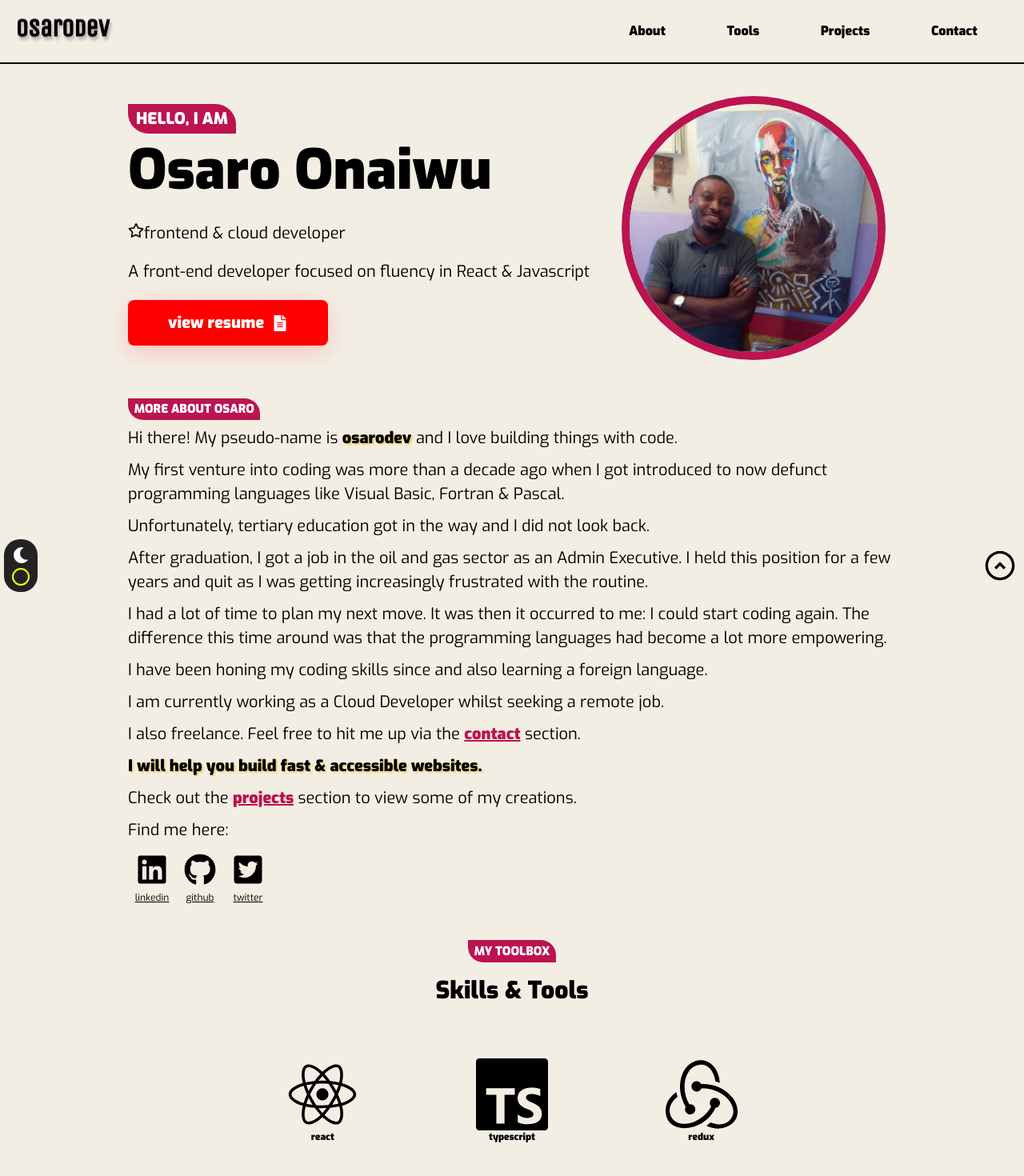
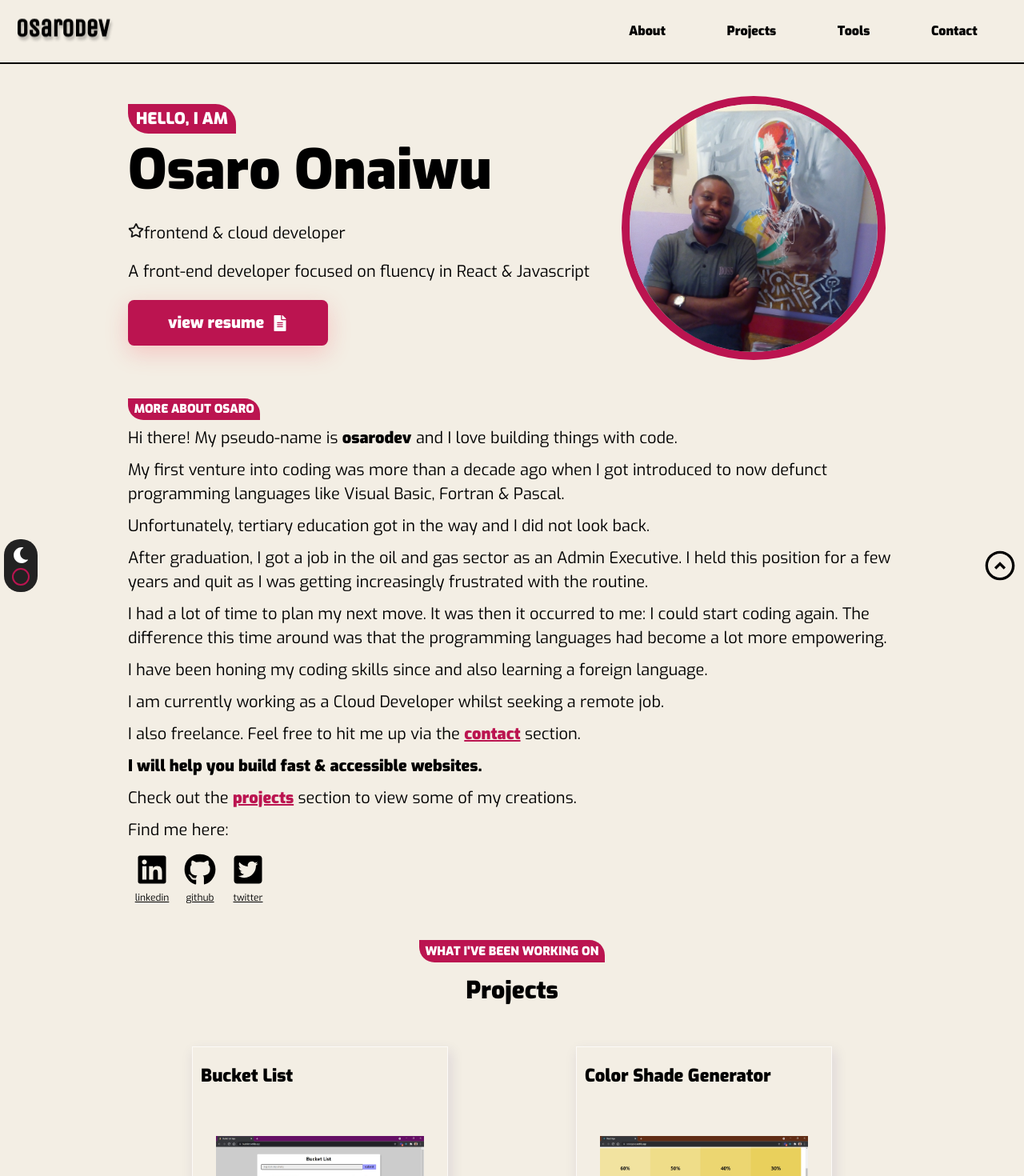
Before and after one commit to osaroDEV/reactPortfolio, a React (Create React App) app: page / in a window 1280 px wide. Shown: the top 1470 px of the page at 80% size. Built offline with nearby package versions, Linux system fonts and the light colour scheme.

Commit message:
remove red & some icons & re-order page section

```diff
--- a/src/App.js
+++ b/src/App.js
@@ -80,8 +80,8 @@ function App() {
         <Intro />
         <Bio />
         </main>
+        <Projects />
         <SkillsTools />
-        <Projects />
         <Contact />
       </section>
       <Footer />
--- a/src/components/Bio.js
+++ b/src/components/Bio.js
@@ -16,11 +16,8 @@ const Bio = () => {
         </span>
         <div>
           <p>
-            Hi there! My pseudo-name is{' '}
-            <strong style={{ textShadow: '2px 2px 2px #ecd672' }}>
-              osarodev
-            </strong>{' '}
-            and I love building things with code.
+            Hi there! My pseudo-name is <strong>osarodev</strong> and I love
+            building things with code.
           </p>
           <p>
             My first venture into coding was more than a decade ago when I got
@@ -58,7 +55,7 @@ const Bio = () => {
             section.
           </p>
           <p>
-            <strong style={{ textShadow: '2px 2px 2px #ecd672' }}>
+            <strong>
               I will help you build fast &amp; accessible websites.
             </strong>{' '}
           </p>
--- a/src/components/Footer.js
+++ b/src/components/Footer.js
@@ -1,5 +1,5 @@
-import React from 'react';
-import styled from 'styled-components';
+import React from "react";
+import styled from "styled-components";
 
 const Foot = styled.div`
   font-size: 0.8rem;
--- a/src/components/SkillsTools.js
+++ b/src/components/SkillsTools.js
@@ -6,7 +6,7 @@ import {
   IoLogoReact,
   IoGitBranch,
   IoLogoNodejs,
-  IoTerminal,
+  // IoTerminal,
   IoLogoSass,
   IoLogoFigma,
 } from 'react-icons/io5';
@@ -17,7 +17,7 @@ import {
   SiTypescript,
   SiRedux,
   SiStyledComponents,
-  SiVisualstudiocode,
+  // SiVisualstudiocode,
   SiNpm,
 } from 'react-icons/si';
 
@@ -29,6 +29,10 @@ const SkillsTools = () => {
       <div className='skill-icons'>
         <div className='icon-set'>
           <div className='icon-wrapper'>
+            <IoLogoJavascript aria-hidden='true' className='javascript' />
+            <span>javascript</span>
+          </div>
+          <div className='icon-wrapper'>
             <IoLogoReact aria-hidden='true' className='react' />
             <span>react</span>
           </div>
@@ -39,10 +43,6 @@ const SkillsTools = () => {
           <div className='icon-wrapper'>
             <SiRedux aria-hidden='true' className='typescript' />
             <span>redux</span>
-          </div>
-          <div className='icon-wrapper'>
-            <IoLogoJavascript aria-hidden='true' className='javascript' />
-            <span>javascript</span>
           </div>
           <div className='icon-wrapper'>
             <IoLogoHtml5 aria-hidden='true' className='html' />
@@ -76,10 +76,10 @@ const SkillsTools = () => {
             <IoLogoNodejs aria-hidden='true' className='nodejs' />
             <span>nodeJS</span>
           </div>
-          <div className='icon-wrapper'>
+          {/* <div className='icon-wrapper'>
             <IoTerminal aria-hidden='true' className='terminal' />
             <span>terminal</span>
-          </div>
+          </div> */}
           <div className='icon-wrapper'>
             <IoLogoSass aria-hidden='true' className='sass' />
             <span>sass</span>
@@ -96,10 +96,10 @@ const SkillsTools = () => {
             <FaAccessibleIcon aria-hidden='true' className='layout' />
             <span>a11y</span>
           </div>
-          <div className='icon-wrapper'>
+          {/* <div className='icon-wrapper'>
             <SiVisualstudiocode aria-hidden='true' className='devices' />
             <span>vscode</span>
-          </div>
+          </div> */}
         </div>
       </div>
     </div>
--- a/src/components/UnitProject.js
+++ b/src/components/UnitProject.js
@@ -26,7 +26,7 @@ const MoreIcon = styled.div`
   right: 0;
   height: 30px;
   width: 40px;
-  background: rgb(223, 186, 20);
+  background-color: var(--hd-color);
   display: flex;
   justify-content: center;
   align-items: center;
@@ -45,7 +45,6 @@ const UnitProject = ({ id, title, src, url }) => {
             textAlign: 'left',
             fontWeight: 900,
             fontSize: '1.1rem',
-            textShadow: '2px 2px 2px #ecd672',
           }}
         >
           {title}
--- a/src/components/links.js
+++ b/src/components/links.js
@@ -4,7 +4,7 @@ export const links = [
     name: 'About',
     url: '#about',
   },
-  { id: 2, name: 'Tools', url: '#tools' },
-  { id: 3, name: 'Projects', url: '#projects' },
+  { id: 2, name: 'Projects', url: '#projects' },
+  { id: 3, name: 'Tools', url: '#tools' },
   { id: 4, name: 'Contact', url: '#contact' },
 ];
--- a/src/index.css
+++ b/src/index.css
@@ -30,12 +30,12 @@ body {
 
 /* Handle */
 ::-webkit-scrollbar-thumb {
-  background-color: red;
+  background-color: var(--hd-color);
 }
 
 /* Handle on hover */
 ::-webkit-scrollbar-thumb:hover {
-  background-color: #bb1450;
+  background-color: var(--hd-color);
 }
 
 html {
@@ -166,7 +166,7 @@ h2 {
   width: 1.1rem;
   height: 1.1rem;
   border-radius: 50%;
-  border: 2px solid yellow;
+  border: 2px solid var(--hd-color);
   position: absolute;
   /* transform: translate(-0.1rem, 0.7rem); */
   transform: translateY(0.7rem);
@@ -342,8 +342,8 @@ ul a {
 }
 
 .link:hover {
-  color: rgb(223, 186, 20);
-  border-bottom: 1px solid rgba(255, 234, 0, 0.541);
+  color: var(--hd-color);
+  border-bottom: 1px solid var(--hd-color);
 }
 
 .no-links {
@@ -501,16 +501,14 @@ div .caption {
   margin: 1em auto auto auto;
   padding: 0.75em 0;
   border-radius: 0.375em;
-  background-color: red;
-  border: 2px solid red;
+  background-color: var(--hd-color);
+  border: 2px solid var(--hd-color);
   color: #fff;
   border: none;
   width: 80%;
   max-width: 250px;
   cursor: pointer;
   box-shadow: 0px 9px 29px rgba(252, 53, 73, 0.22);
-  /* animation: shake 1s linear infinite; */
-  /* transition: all 0.3s ease-in-out; */
 }
 
 .flexed {
@@ -525,11 +523,11 @@ div .caption {
 
 .btn:hover {
   background-color: #fff;
-  color: red;
+  color: var(--hd-color);
 }
 
 .btn:active {
-  background-color: red;
+  background-color: var(--hd-color);
   color: #fff;
   border: 2px solid #fff;
   box-shadow: 0 0 0 5px lightskyblue;
```
